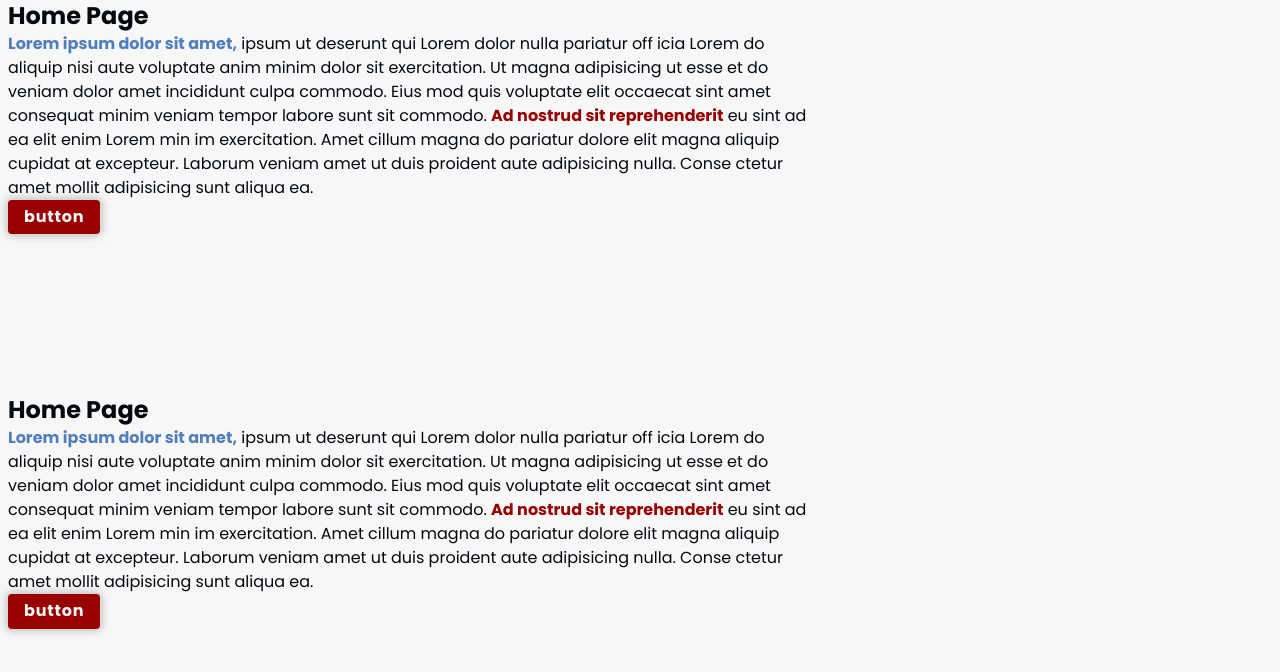
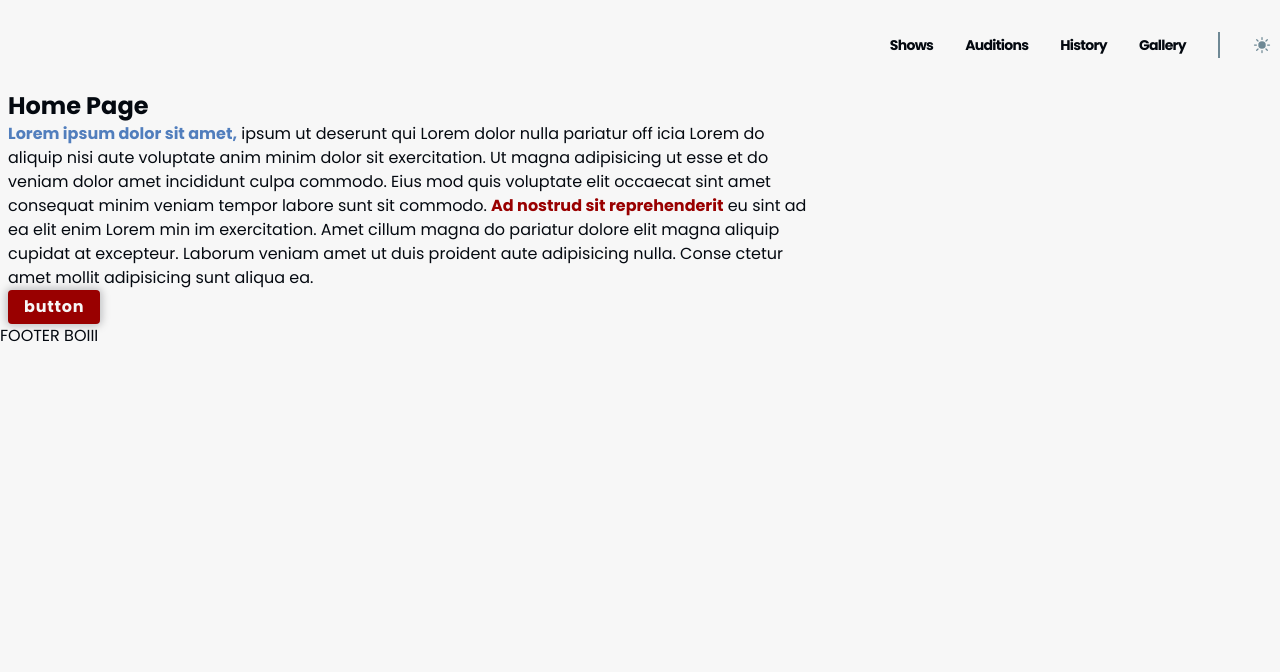
Before and after one commit to jdmallen/rocking-horse, a Nuxt app in the folder frontend/: page / in a window 1280 px wide. Shown: the top 672 px of the page. Built offline with nearby package versions, Linux system fonts and the light colour scheme.

Commit message:
Begin work on nav

```diff
--- a/frontend/app.vue
+++ b/frontend/app.vue
@@ -16,9 +16,11 @@
 <template>
 	<div>
 		<NuxtRouteAnnouncer />
+		<AppHeader />
 		<NuxtLayout>
 			<NuxtPage />
 		</NuxtLayout>
+		<AppFooter />
 	</div>
 </template>
 
--- /dev/null
+++ b/frontend/components/AppFooter.vue
@@ -0,0 +1,3 @@
+<template>
+	FOOTER BOIII
+</template>
--- /dev/null
+++ b/frontend/components/AppHeader.vue
@@ -0,0 +1,242 @@
+<script lang="js">
+	export const AppHeader = {
+		data() {
+			return {
+				isMobileNavOpen: false,
+			};
+		},
+		methods: {
+			toggleMobileNav() {
+				this.isMobileNavOpen = !this.isMobileNavOpen;
+			},
+		},
+	};
+</script>
+
+<template>
+	<header class="header container">
+		<nav>
+			<ul class="header__menu">
+				<li>
+					<a class="header__link" href="#">Shows</a>
+				</li>
+				<li>
+					<a class="header__link" href="#">Auditions</a>
+				</li>
+				<li>
+					<a class="header__link" href="#">History</a>
+				</li>
+				<li>
+					<a class="header__link" href="#">Gallery</a>
+				</li>
+				<li class="header__line" />
+				<li>
+					<button
+						id="theme-toggle"
+						aria-label="theme-toggle btn"
+						class="header__sun"
+					>
+						<svg
+							xmlns="http://www.w3.org/2000/svg"
+							viewBox="0 0 24 24"
+							fill="currentColor"
+						>
+							<path
+								d="M12 2.25a.75.75 0 01.75.75v2.25a.75.75 0 01-1.5 0V3a.75.75 0 01.75-.75zM7.5 12a4.5 4.5 0 119 0 4.5 4.5 0 01-9 0zM18.894 6.166a.75.75 0 00-1.06-1.06l-1.591 1.59a.75.75 0 101.06 1.061l1.591-1.59zM21.75 12a.75.75 0 01-.75.75h-2.25a.75.75 0 010-1.5H21a.75.75 0 01.75.75zM17.834 18.894a.75.75 0 001.06-1.06l-1.59-1.591a.75.75 0 10-1.061 1.06l1.59 1.591zM12 18a.75.75 0 01.75.75V21a.75.75 0 01-1.5 0v-2.25A.75.75 0 0112 18zM7.758 17.303a.75.75 0 00-1.061-1.06l-1.591 1.59a.75.75 0 001.06 1.061l1.591-1.59zM6 12a.75.75 0 01-.75.75H3a.75.75 0 010-1.5h2.25A.75.75 0 016 12zM6.697 7.757a.75.75 0 001.06-1.06l-1.59-1.591a.75.75 0 00-1.061 1.06l1.59 1.591z"
+							/>
+						</svg>
+					</button>
+				</li>
+			</ul>
+			<button aria-label="mobile nav button" class="header__bars" @click="toggleMobileNav()">
+				<svg
+					xmlns="http://www.w3.org/2000/svg"
+					viewBox="0 0 24 24"
+					fill="currentColor"
+				>
+					<path
+						fill-rule="evenodd"
+						d="M3 6.75A.75.75 0 013.75 6h16.5a.75.75 0 010 1.5H3.75A.75.75 0 013 6.75zM3 12a.75.75 0 01.75-.75h16.5a.75.75 0 010 1.5H3.75A.75.75 0 013 12zm0 5.25a.75.75 0 01.75-.75h16.5a.75.75 0 010 1.5H3.75a.75.75 0 01-.75-.75z"
+						clip-rule="evenodd"
+					/>
+				</svg>
+			</button>
+		</nav>
+	</header>
+	<!-- Mobile Navigation -->
+	<div class="mobile-nav">
+		<nav>
+			<ul class="mobile-nav__menu">
+				<li>
+					<a class="mobile-nav__link" href="#about">About</a>
+				</li>
+				<li>
+					<a class="mobile-nav__link" href="#featured">Work</a>
+				</li>
+				<li>
+					<a class="mobile-nav__link" href="#contact">Contact</a>
+				</li>
+				<li class="mobile-nav__link-line" />
+				<li>
+					<button
+						id="theme-toggle"
+						aria-label="theme-toggle btn"
+						class="mobile-nav__sun"
+					>
+						<svg
+							xmlns="http://www.w3.org/2000/svg"
+							viewBox="0 0 24 24"
+							fill="currentColor"
+						>
+							<path
+								d="M12 2.25a.75.75 0 01.75.75v2.25a.75.75 0 01-1.5 0V3a.75.75 0 01.75-.75zM7.5 12a4.5 4.5 0 119 0 4.5 4.5 0 01-9 0zM18.894 6.166a.75.75 0 00-1.06-1.06l-1.591 1.59a.75.75 0 101.06 1.061l1.591-1.59zM21.75 12a.75.75 0 01-.75.75h-2.25a.75.75 0 010-1.5H21a.75.75 0 01.75.75zM17.834 18.894a.75.75 0 001.06-1.06l-1.59-1.591a.75.75 0 10-1.061 1.06l1.59 1.591zM12 18a.75.75 0 01.75.75V21a.75.75 0 01-1.5 0v-2.25A.75.75 0 0112 18zM7.758 17.303a.75.75 0 00-1.061-1.06l-1.591 1.59a.75.75 0 001.06 1.061l1.591-1.59zM6 12a.75.75 0 01-.75.75H3a.75.75 0 010-1.5h2.25A.75.75 0 016 12zM6.697 7.757a.75.75 0 001.06-1.06l-1.59-1.591a.75.75 0 00-1.061 1.06l1.59 1.591z"
+							/>
+						</svg>
+					</button>
+				</li>
+			</ul>
+		</nav>
+	</div>
+</template>
+
+<style lang="css" scoped>
+	.header {
+		display: flex;
+		justify-content: flex-end;
+		align-items: center;
+		padding-top: 2rem;
+		padding-bottom: 2rem;
+		position: relative;
+		z-index: 9999;
+	}
+
+	.header__menu {
+		display: none;
+	}
+
+	.header__bars {
+		color: var(--clr-light);
+		width: var(--size-2xl);
+		height: var(--size-2xl);
+		display: block;
+	}
+
+	/* md */
+	@media (width >=768px) {
+		.header__menu {
+			display: flex;
+			align-items: center;
+			list-style: none;
+			padding: 0;
+			gap: 2em;
+		}
+
+		.header__link {
+			font-size: var(--size-xs);
+			text-decoration: none;
+			font-weight: 600;
+			color: var(--clr-body-color);
+			letter-spacing: -0.05em;
+			transition: color 0.3s;
+		}
+
+		.header__link:hover {
+			text-decoration: underline;
+			color: var(--clr-emphasis);
+		}
+
+		.header__link:active {
+			color: var(--clr-emphasis);
+		}
+
+		.header__line {
+			border: 1px solid var(--clr-slate);
+			padding-top: 1.5em;
+		}
+
+		.header__sun {
+			display: block;
+			color: var(--clr-slate);
+			width: var(--size-base);
+			height: var(--size-base);
+		}
+
+		.header__tickets {
+			font-size: var(--size-xs);
+		}
+
+		.header__bars {
+			display: none;
+		}
+	}
+
+	/* lg */
+	@media (width >=1024px) {
+		.header__link {
+			font-size: var(--size-sm);
+		}
+
+		.header__sun {
+			width: var(--size-xl);
+			height: var(--size-xl);
+		}
+
+		.header__tickets {
+			font-size: var(--size-sm);
+		}
+	}
+
+	.mobile-nav {
+		position: absolute;
+		top: 0;
+		left: 0;
+		z-index: 999;
+		width: 100%;
+		height: 100%;
+		background-color: var(--clr-body-bg);
+		display: none;
+		justify-content: center;
+		align-items: center;
+		text-align: center;
+	}
+
+	.mobile-nav__menu {
+		list-style: none;
+		padding: 0;
+		display: flex;
+		flex-direction: column;
+		justify-content: center;
+		align-items: center;
+		gap: 1rem;
+	}
+
+	.mobile-nav__link {
+		font-size: var(--size-sm);
+		text-decoration: none;
+		font-weight: 600;
+		color: var(--clr-slate);
+		letter-spacing: -0.05em;
+		transition: color 0.3s;
+	}
+
+	.mobile-nav__link:hover {
+		text-decoration: underline;
+		color: var(--clr-emphasis);
+	}
+
+	.mobile-nav__link-line {
+		border: 1px solid var(--clr-slate);
+		padding-right: 1.5em;
+	}
+
+	.mobile-nav__sun {
+		display: block;
+		width: var(--size-xl);
+		height: var(--size-xl);
+		color: var(--clr-slate);
+	}
+
+	.mobile-nav__btn {
+		font-size: var(--size-sm);
+	}
+</style>
--- a/frontend/pages/index.vue
+++ b/frontend/pages/index.vue
@@ -16,21 +16,5 @@
 			</p>
 			<button class="btn">button</button>
 		</article>
-		<article class="container section">
-			<h1>Home Page</h1>
-			<p>
-				<a>Lorem ipsum dolor sit amet,</a> ipsum ut deserunt qui Lorem dolor
-				nulla pariatur off icia Lorem do aliquip nisi aute voluptate anim minim
-				dolor sit exercitation. Ut magna adipisicing ut esse et do veniam dolor
-				amet incididunt culpa commodo. Eius mod quis voluptate elit occaecat
-				sint amet consequat minim veniam tempor labore sunt sit commodo.
-				<strong>Ad nostrud sit reprehenderit</strong> eu sint ad ea elit enim
-				Lorem min im exercitation. Amet cillum magna do pariatur dolore elit
-				magna aliquip cupidat at excepteur. Laborum veniam amet ut duis proident
-				aute adipisicing nulla. Conse ctetur amet mollit adipisicing sunt aliqua
-				ea.
-			</p>
-			<button class="btn">button</button>
-		</article>
 	</div>
 </template>
--- a/frontend/stylelint.config.js
+++ b/frontend/stylelint.config.js
@@ -12,5 +12,6 @@ export default {
 				ignore: ["after-comment", "stylelint-commands"],
 			},
 		],
+		"selector-class-pattern": null,
 	},
 };
--- a/frontend/styles/global.css
+++ b/frontend/styles/global.css
@@ -66,6 +66,8 @@ Credit to @slayingthedragon on YouTube for inspiring much of this!
 
 	--clr-dark: hsl(var(--hsl-rich-black-huesat) var(--hsl-rich-black-lum));
 	--clr-light: hsl(var(--hsl-seasalt-huesat) var(--hsl-seasalt-lum));
+	--clr-slate: hsl(var(--hsl-slate-gray-huesat) var(--hsl-slate-gray-lum));
+
 	--clr-primary: hsl(var(--hsl-maroon-huesat) var(--hsl-maroon-lum));
 	--clr-secondary: hsl(var(--hsl-glaucous-huesat) var(--hsl-glaucous-lum));
 	--clr-tertiary: hsl(var(--hsl-peach-huesat) var(--hsl-peach-lum));
@@ -73,6 +75,7 @@ Credit to @slayingthedragon on YouTube for inspiring much of this!
 	--clr-success: hsl(var(--hsl-asparagus-huesat) var(--hsl-asparagus-lum));
 	--clr-warning: hsl(var(--hsl-naples-yellow-huesat) var(--hsl-naples-yellow-lum));
 	--clr-danger: hsl(var(--hsl-vermillion-huesat) var(--hsl-vermillion-lum));
+
 	--clr-emphasis: hsl(var(--hsl-white-huesat) var(--hsl-white-lum));
 	--clr-body-color: var(--clr-light);
 	--clr-body-bg: var(--clr-dark);
```
